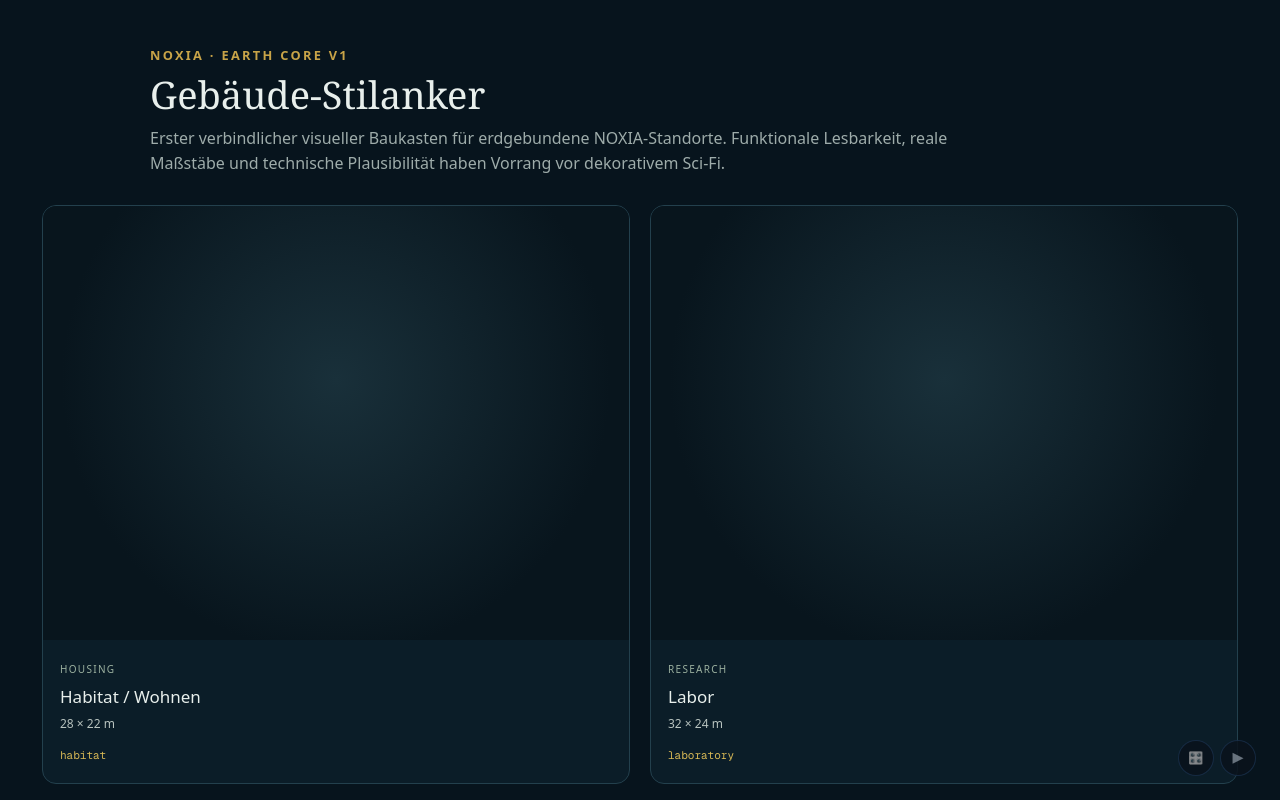
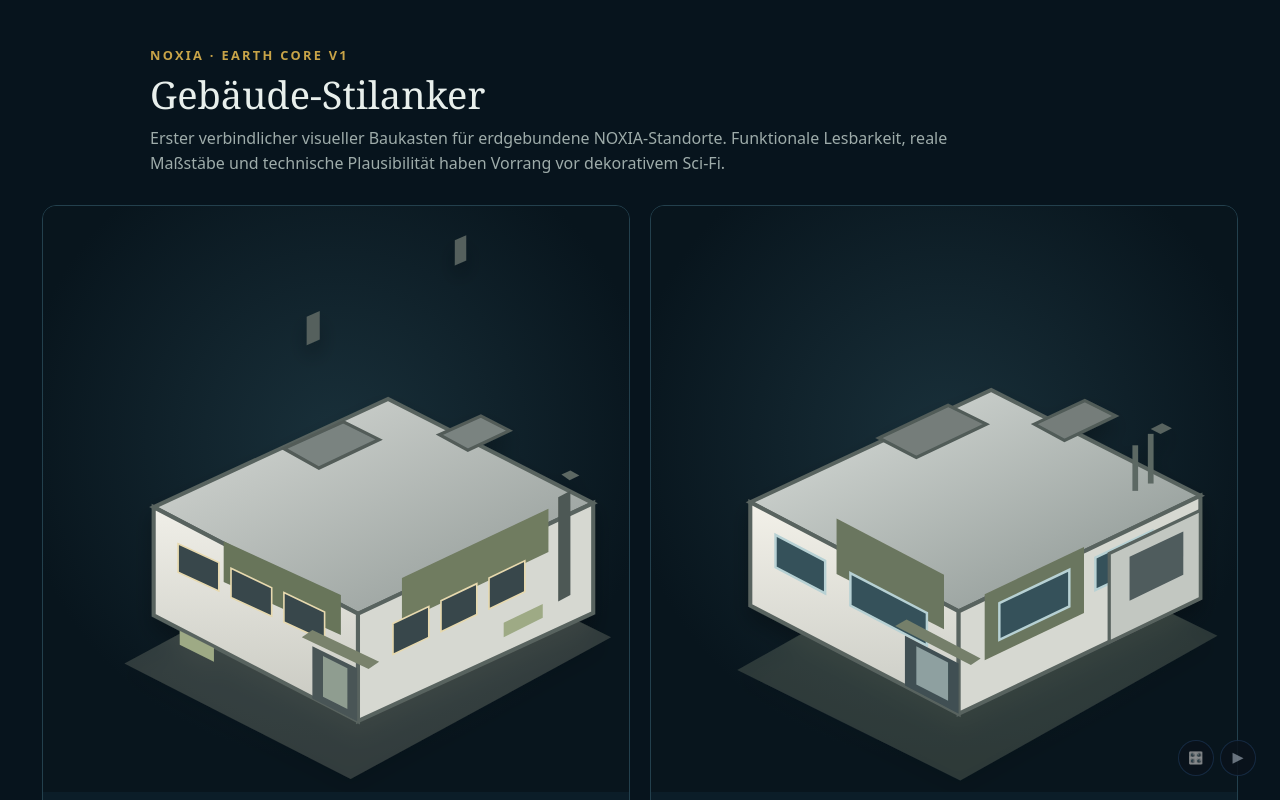
Before and after one commit to thomaspeterkueper/noxiagame, a Next.js app: page /building-style-anchors in a window 1280 px wide. Shown: the top 800 px of the page. Built offline with nearby package versions, Linux system fonts and the light colour scheme.

Commit message:
Fix: Build-Fehler behoben -- an neue pro-Standort-Struktur von BUILDING_VISUALS angepasst

```diff
--- a/app/building-style-anchors/page.tsx
+++ b/app/building-style-anchors/page.tsx
@@ -18,7 +18,7 @@ export default function BuildingStyleAnchorsPage() {
 
       <section className="anchor-grid">
         {anchors.map(anchor => {
-          const visual = BUILDING_VISUALS[anchor.id]
+          const visual = BUILDING_VISUALS[anchor.id]?.earth
           return (
             <article key={anchor.id}>
               <div className="image-wrap">
```
